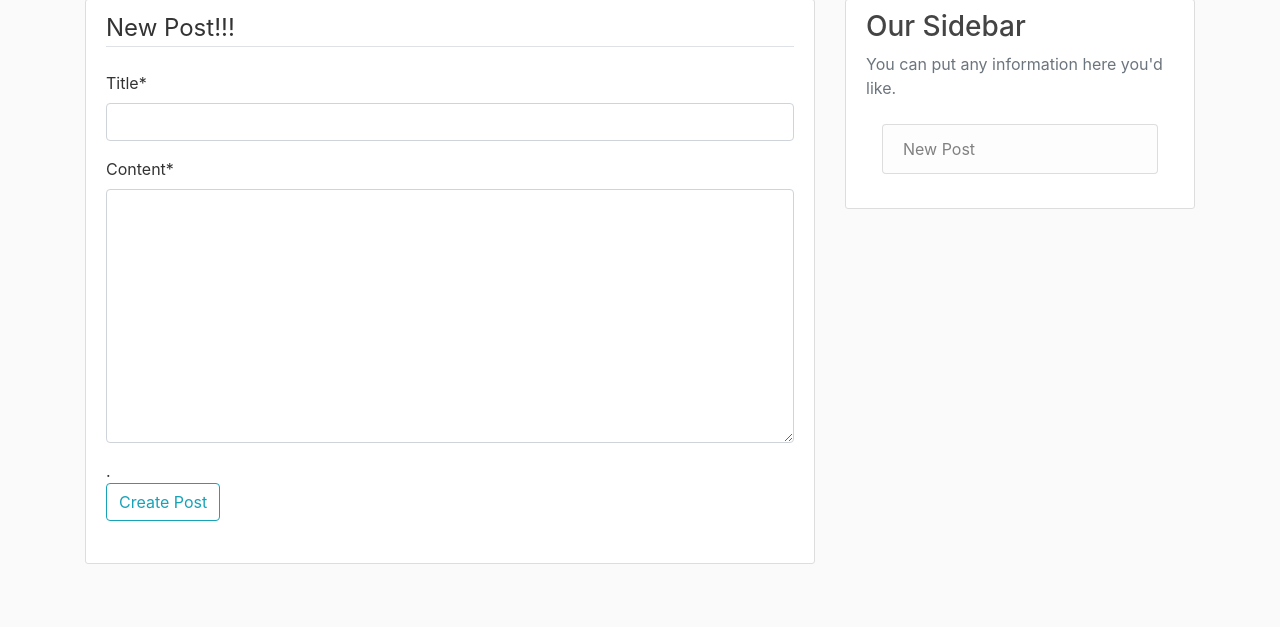
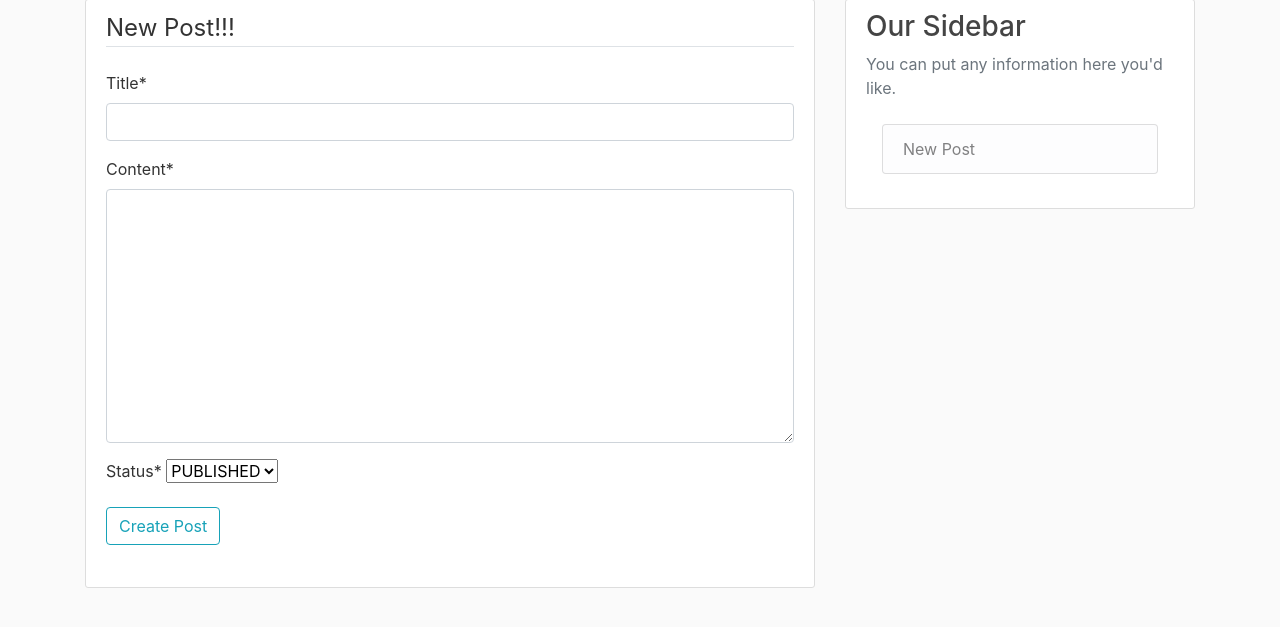
Before and after one commit to Hard-Builds/DjangoKickstart, a Django app: page /blog/post/new/ in a window 1280 px wide. Shown: the part 81-708 px from the top of the page. Run offline with Django 5.2, Linux system fonts and the light colour scheme; the visitor is signed in with stand-in values (Sample User, id 1); some libraries are stand-ins or nearby versions.

Commit message:
Added status for blog posts and also added database manager for the blog posts

```diff
--- a/blog/models.py
+++ b/blog/models.py
@@ -2,6 +2,13 @@ from django.contrib.auth.models import User
 from django.db import models
 from django.urls import reverse
 from django.utils import timezone
+
+from blog.enum import PostStatusEnum
+
+
+class AvailPosts(models.Manager):
+    def published(self):
+        return super().get_queryset().filter(status=PostStatusEnum.PUBLISHED.value)
 
 
 class Post(models.Model):
@@ -10,6 +17,14 @@ class Post(models.Model):
     date_posted = models.DateTimeField(default=timezone.now)
     author = models.ForeignKey(User, on_delete=models.CASCADE)
 
+    status = models.CharField(
+        max_length=100,
+        default=PostStatusEnum.PUBLISHED.value,
+        choices=PostStatusEnum.choices()
+    )
+
+    objects = AvailPosts()
+
     def __str__(self):
         return self.title
 
--- a/blog/templates/blog/post_form.html
+++ b/blog/templates/blog/post_form.html
@@ -6,7 +6,7 @@
         {% csrf_token %}
         <fieldset class="form-group">
             <legend class="border-bottom mb-4"> New Post!!!</legend>
-            {{ form|crispy }}.
+            {{ form|crispy }}
             <div class="form-group">
                 <button class="btn btn-outline-info" type="submit">Create Post
                 </button>
--- a/blog/views.py
+++ b/blog/views.py
@@ -4,6 +4,7 @@ from django.shortcuts import render, get_object_or_404
 from django.views.generic import ListView, DetailView, CreateView, UpdateView, \
     DeleteView
 
+from blog.enum import PostStatusEnum
 from blog.models import Post
 
 
@@ -24,6 +25,9 @@ class PostListView(ListView):
     ordering = ['-date_posted']
     paginate_by = 3
 
+    def get_queryset(self):
+        return Post.objects.published()
+
 
 class UserPostListView(ListView):
     model = Post
@@ -33,7 +37,11 @@ class UserPostListView(ListView):
 
     def get_queryset(self):
         user = get_object_or_404(User, username=self.kwargs.get("username"))
-        return Post.objects.filter(author=user).order_by("date_posted")
+        if user.username == self.request.user.username:
+            return Post.objects.filter(author=user).order_by("date_posted")
+        else:
+            return Post.objects.filter(author=user, status=PostStatusEnum.PUBLISHED.value).order_by("date_posted")
+
 
 class DetailedPostView(DetailView):
     model = Post
@@ -42,7 +50,7 @@ class DetailedPostView(DetailView):
 
 class AddPostView(LoginRequiredMixin, CreateView):
     model = Post
-    fields = ["title", "content"]
+    fields = ["title", "content", "status"]
 
     def form_valid(self, form):
         form.instance.author = self.request.user
@@ -51,7 +59,7 @@ class AddPostView(LoginRequiredMixin, CreateView):
 
 class UpdatePostView(LoginRequiredMixin, UserPassesTestMixin, UpdateView):
     model = Post
-    fields = ["title", "content"]
+    fields = ["title", "content", "status"]
 
     def form_valid(self, form):
         return super().form_valid(form)
```
Also changed, not shown: blog/enum.py (added, +10 -0 lines).
